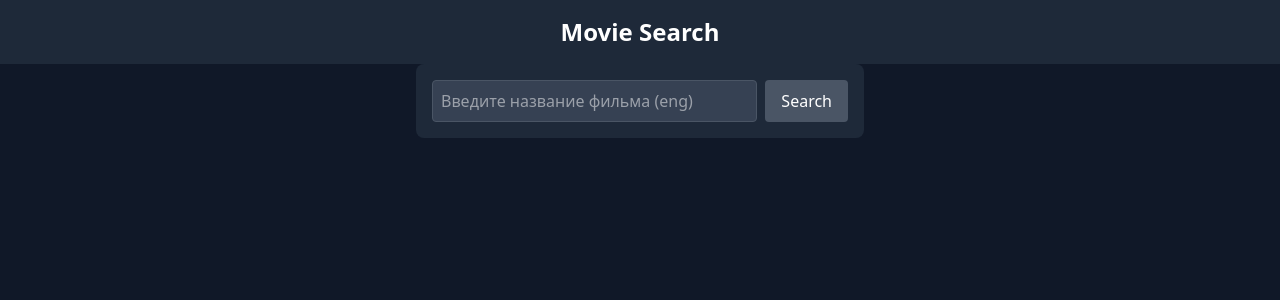
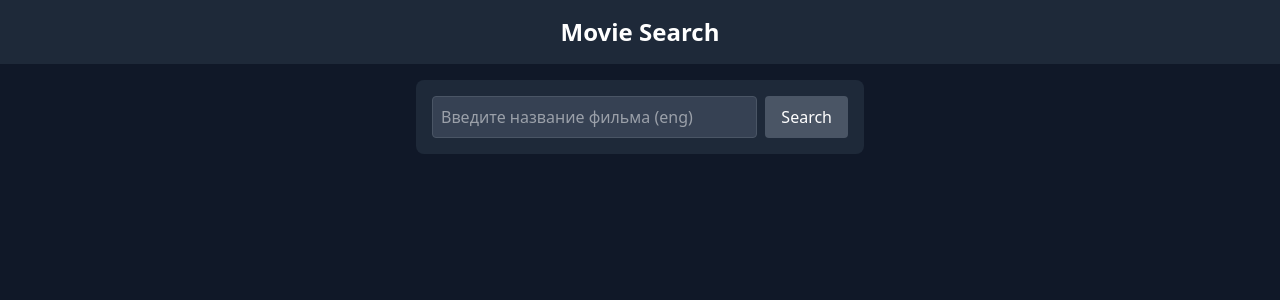
Before and after one commit to FlintAB/movie-search, a React app: page / in a window 1280 px wide. Shown: the top 300 px of the page. Built offline with nearby package versions, Linux system fonts and the light colour scheme; the HTML template or start-up script is replaced by a standard one.

Commit message:
fix/Styles

```diff
--- a/src/App.tsx
+++ b/src/App.tsx
@@ -7,7 +7,7 @@
   return (
     <div className='min-h-screen bg-gray-900'>
     <Header/>
-    <main className='container mx-auto'>
+    <main className='container mx-auto m-4'>
       <SearchForm/>
       <MovieList/>
     </main>
```
